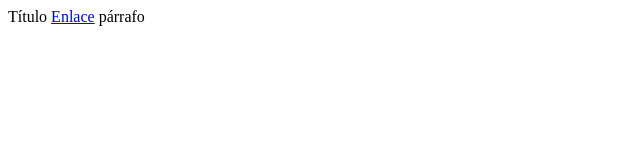
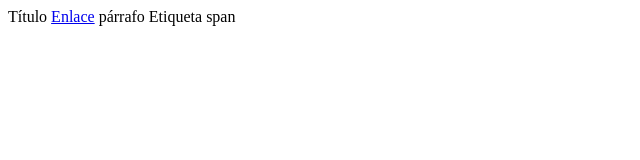
Before and after one commit to eniun/conflictos, a plain HTML site: page index.html in a window 1280 px wide. Shown: the whole page, without its empty margins (0-640 px from the left). Drawn offline with Linux system fonts and the light colour scheme.

Commit message:
"resolver conflicto"

```diff
--- a/index.html
+++ b/index.html
@@ -10,5 +10,6 @@
     Título
     <a href="#">Enlace</a>
     párrafo
+    <span>Etiqueta span</span>
 </body>
 </html>
```
